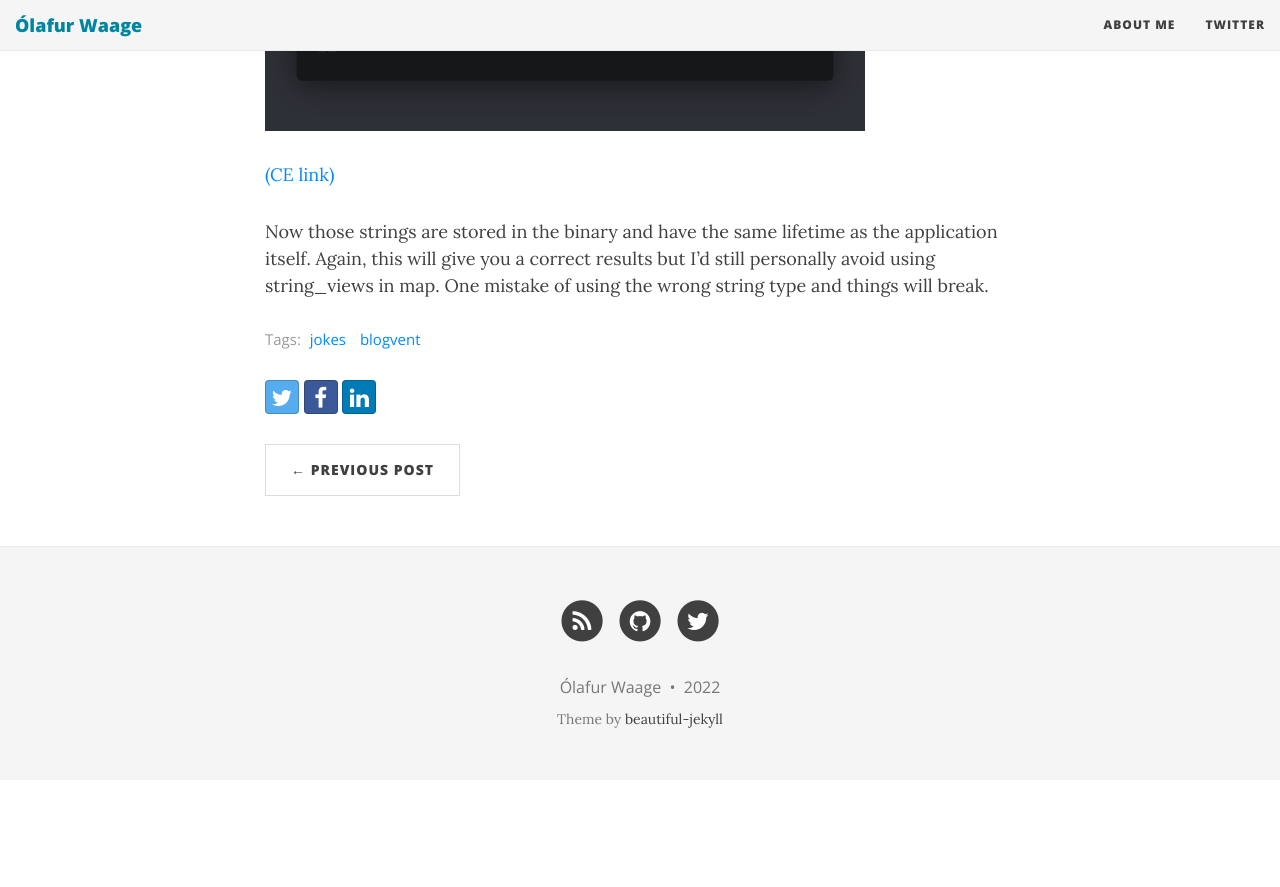
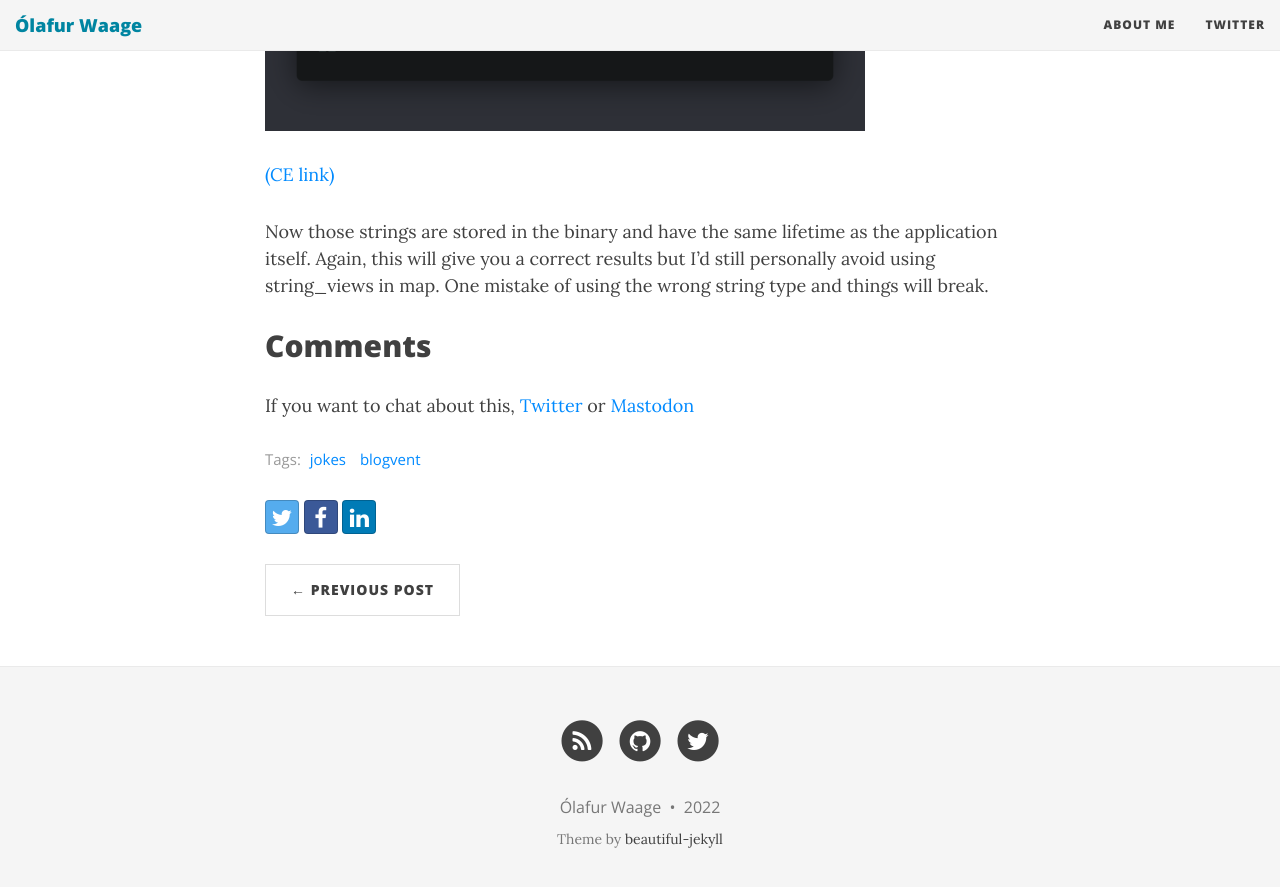
Before and after one commit to olafurw/olafurw.github.io, a Jekyll site: the page built from _posts/2022-12-03-a-view-of-a-map.md, in a window 1280 px wide and 900 px high, scrolled down 4271 px. Shown: the top 887 px of the window. Built offline with Jekyll 4.4.1, drawn with Linux system fonts in a browser that asks for light colours; nearby versions of some CDN libraries; before the commit the page ends 5051 px from its top, so only the background shows below that.

Commit message:
adding comments

```diff
--- a/_posts/2022-12-03-a-view-of-a-map.md
+++ b/_posts/2022-12-03-a-view-of-a-map.md
@@ -54,3 +54,7 @@
 [(CE link)](https://godbolt.org/z/eaT1ebe66)
 
 Now those strings are stored in the binary and have the same lifetime as the application itself. Again, this will give you a correct results but I'd still personally avoid using string_views in map. One mistake of using the wrong string type and things will break.
+
+## Comments
+
+If you want to chat about this, [Twitter](https://twitter.com/olafurw/status/1599035649876631554) or [Mastodon](https://mastodon.social/@olafurw/109450021280462332)
```
